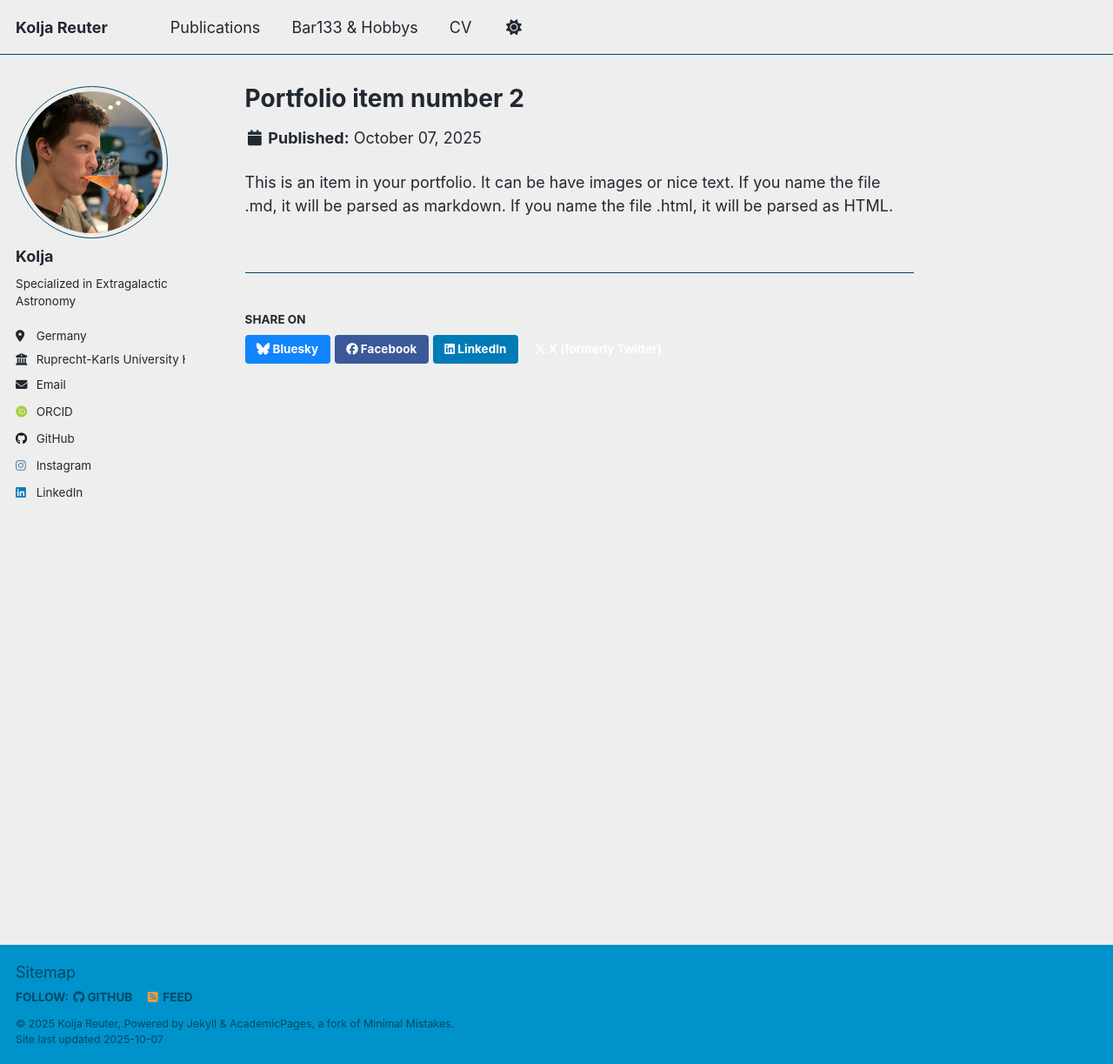
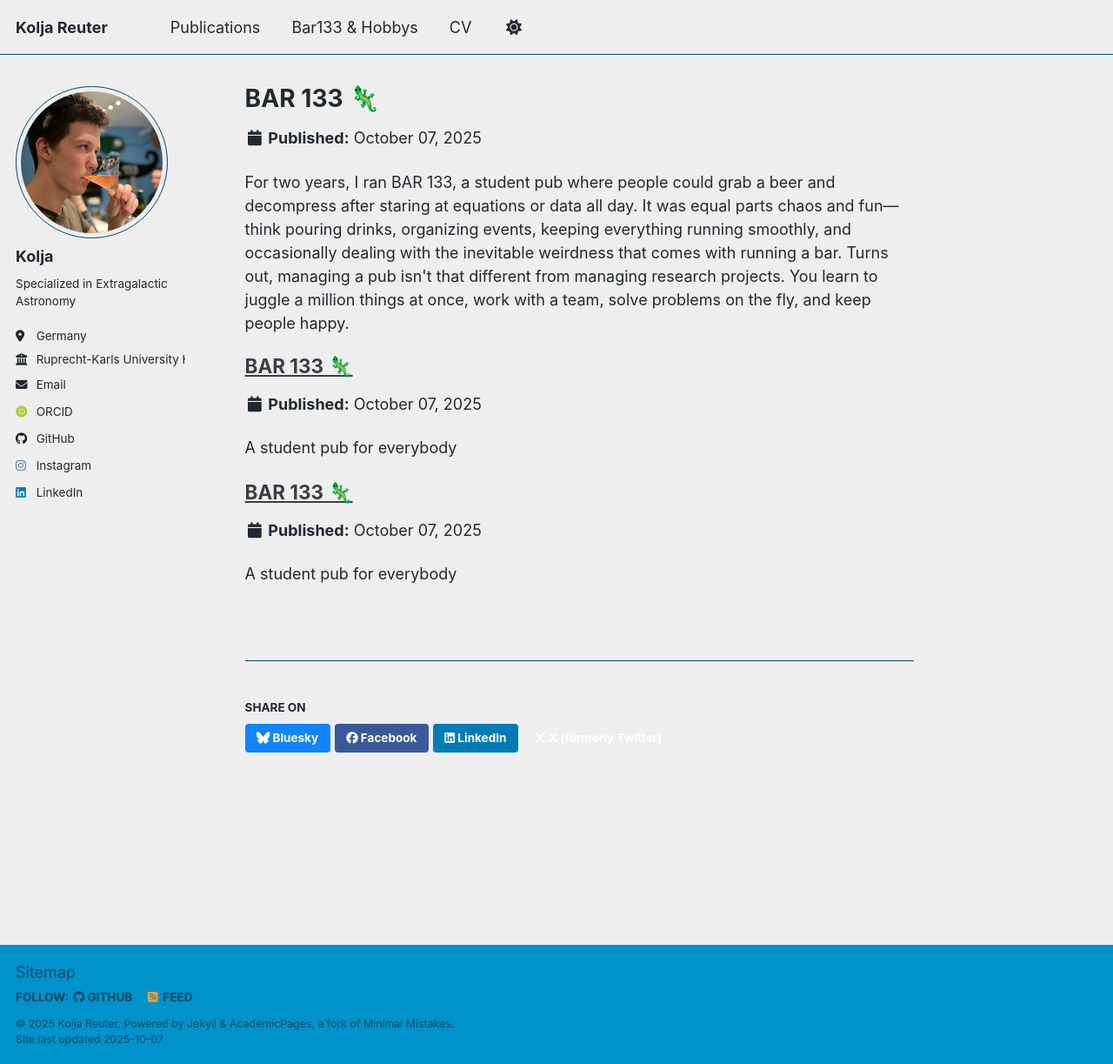
Before and after one commit to koljareuter/Website, a Jekyll site: the page built from _portfolio/portfolio-2.html, in a window 1280 px wide and 1223 px high. Shown: the whole window at 87% size. Built offline with Jekyll 4.4.1, drawn with Linux system fonts in a browser that asks for light colours; some web fonts are replaced; a script that is not in the unit is left out.

Commit message:
Revise portfolio item 2 with new title and content
Updated portfolio item details and description.

```diff
--- a/_portfolio/portfolio-2.html
+++ b/_portfolio/portfolio-2.html
@@ -1,7 +1,25 @@
 ---
-title: "Portfolio item number 2"
-excerpt: "Short description of portfolio item number 2 <br/><img src='/images/500x300.png'>"
+title: "BAR 133 🦎"
+excerpt: "A student pub for everybody"
 collection: portfolio
 ---
 
-This is an item in your portfolio. It can be have images or nice text. If you name the file .md, it will be parsed as markdown. If you name the file .html, it will be parsed as HTML.
+For two years, I ran BAR 133, a student pub where people could grab a beer and decompress after staring at equations or data all day. It was equal parts chaos and fun—think pouring drinks, organizing events, keeping everything running smoothly, and occasionally dealing with the inevitable weirdness that comes with running a bar.
+
+Turns out, managing a pub isn't that different from managing research projects. You learn to juggle a million things at once, work with a team, solve problems on the fly, and keep people happy.
+
+
+{% include base_path %}
+{% for post in site.portfolio %}
+  {% include archive-single.html %}
+{% endfor %}
+
+
+
+
+{% include base_path %}
+
+
+{% for post in site.portfolio %}
+  {% include archive-single.html %}
+{% endfor %}
```
